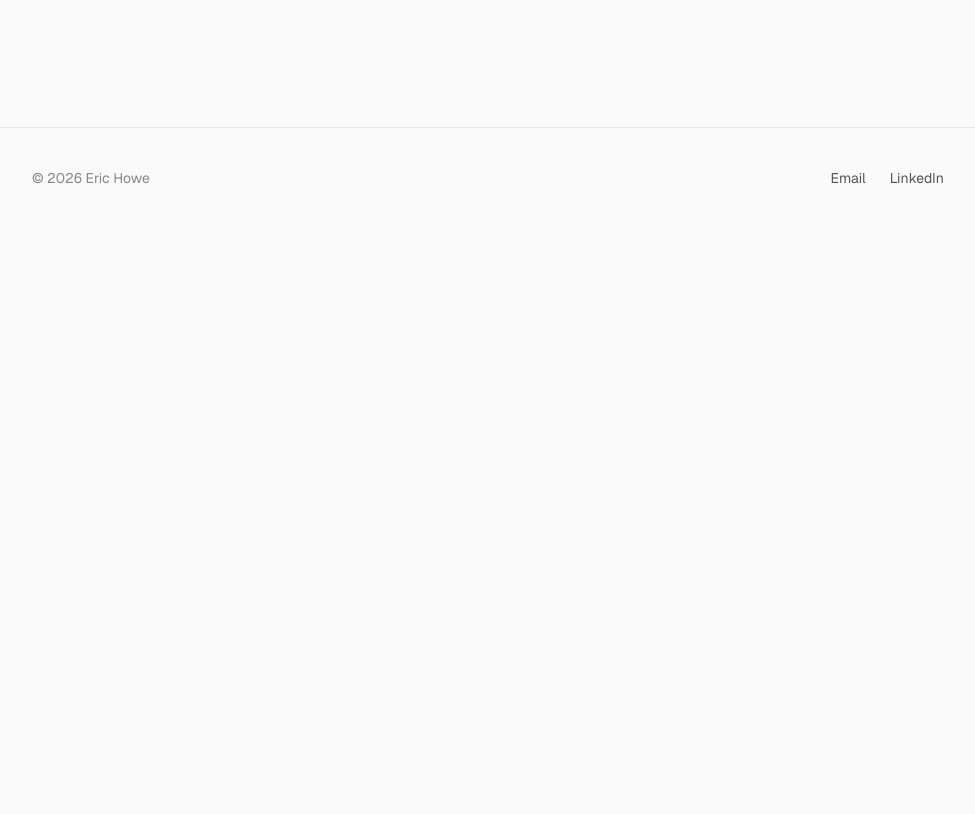
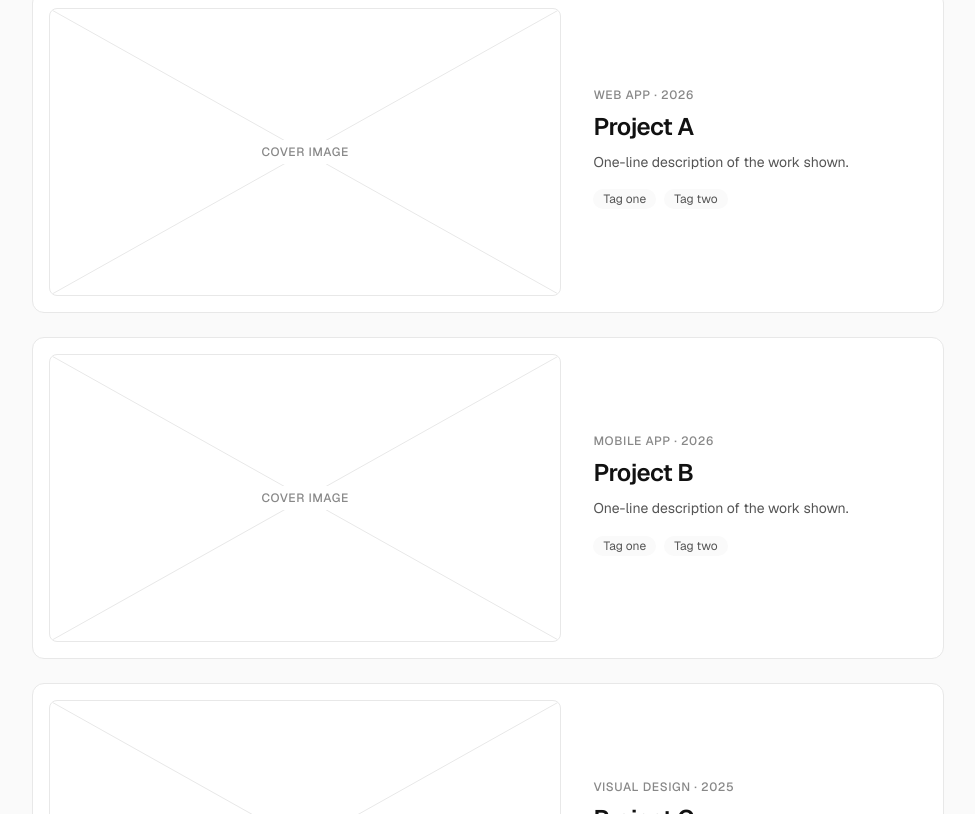
Before and after one commit to erichowedesign/Portfolio, a Next.js app: page / in a window 1280 px wide. Shown: the part 1066-1880 px from the top of the page, without its empty margins (152-1127 px from the left). Before the commit the page ends 1294 px from the top, so only its background shows below. Built offline with nearby package versions, Linux system fonts and the light colour scheme.

Commit message:
Add six public light project cards to home page
Co-authored-by: Cursor <cursoragent@cursor.com>

```diff
--- a/src/app/page.tsx
+++ b/src/app/page.tsx
@@ -1,7 +1,7 @@
 import Link from "next/link";
 import { collections, getCollectionProjects, siteConfig } from "@/data/projects";
 import { CollectionCard } from "@/components/CollectionCard";
-import { ProjectSections } from "@/components/ProjectSections";
+import { ProjectWideCard } from "@/components/ProjectWideCard";
 
 export default function HomePage() {
   return (
@@ -35,7 +35,7 @@ export default function HomePage() {
         </div>
       </section>
 
-      <section id="work" className="mx-auto max-w-wide px-6 pb-16">
+      <section id="work" className="mx-auto max-w-wide px-6 pb-20">
         <h2 className="mb-8 text-sm font-medium uppercase tracking-wider text-ink-faint">
           Work
         </h2>
@@ -43,10 +43,11 @@ export default function HomePage() {
           {collections.map((collection) => (
             <CollectionCard key={collection.slug} collection={collection} />
           ))}
+          {getCollectionProjects(undefined).map((project) => (
+            <ProjectWideCard key={project.slug} project={project} />
+          ))}
         </div>
       </section>
-
-      <ProjectSections projects={getCollectionProjects(undefined)} />
     </>
   );
 }
--- a/src/components/CollectionCard.tsx
+++ b/src/components/CollectionCard.tsx
@@ -1,6 +1,5 @@
-import Link from "next/link";
 import { getCollectionProjects, type Collection } from "@/data/projects";
-import { ImagePlaceholder } from "@/components/ImagePlaceholder";
+import { WideCard } from "@/components/WideCard";
 
 export function CollectionCard({ collection }: { collection: Collection }) {
   const projects = getCollectionProjects(collection.slug);
@@ -8,31 +7,25 @@ export function CollectionCard({ collection }: { collection: Collection }) {
   const projectCount = projects.length - caseStudyCount;
 
   return (
-    <Link
+    <WideCard
       href={`/${collection.slug}`}
-      className="group grid gap-6 rounded-xl border border-surface-border bg-surface-card p-4 transition hover:border-ink/20 hover:shadow-sm sm:grid-cols-[3fr_2fr] sm:items-center"
-    >
-      <ImagePlaceholder slot={collection.cover} />
-      <div className="px-2 pb-2 sm:pr-6">
+      cover={collection.cover}
+      eyebrow={collection.period}
+      title={collection.title}
+      summary={collection.summary}
+      badge={
         <p className="mb-3 inline-flex items-center gap-1.5 rounded-full border border-surface-border px-2.5 py-1 text-xs font-medium text-ink-muted">
           <LockIcon />
           Password protected
         </p>
-        <p className="mb-2 text-xs font-medium uppercase tracking-wider text-ink-faint">
-          {collection.period}
-        </p>
-        <h3 className="mb-2 text-2xl font-semibold tracking-tight text-ink group-hover:text-accent">
-          {collection.title}
-        </h3>
-        <p className="mb-4 text-sm leading-relaxed text-ink-muted">
-          {collection.summary}
-        </p>
+      }
+      footer={
         <p className="text-sm text-ink-faint">
           {caseStudyCount} case {caseStudyCount === 1 ? "study" : "studies"} ·{" "}
           {projectCount} {projectCount === 1 ? "project" : "projects"}
         </p>
-      </div>
-    </Link>
+      }
+    />
   );
 }
 
--- /dev/null
+++ b/src/components/ProjectWideCard.tsx
@@ -0,0 +1,26 @@
+import { projectHref, type Project } from "@/data/projects";
+import { WideCard } from "@/components/WideCard";
+
+export function ProjectWideCard({ project }: { project: Project }) {
+  return (
+    <WideCard
+      href={projectHref(project)}
+      cover={project.cover}
+      eyebrow={`${project.category} · ${project.year}`}
+      title={project.title}
+      summary={project.summary}
+      footer={
+        <div className="flex flex-wrap gap-2">
+          {project.tags.map((tag) => (
+            <span
+              key={tag}
+              className="rounded-full bg-surface px-2.5 py-0.5 text-xs text-ink-muted"
+            >
+              {tag}
+            </span>
+          ))}
+        </div>
+      }
+    />
+  );
+}
--- /dev/null
+++ b/src/components/WideCard.tsx
@@ -0,0 +1,35 @@
+import Link from "next/link";
+import type { ImageSlot } from "@/data/projects";
+import { ImagePlaceholder } from "@/components/ImagePlaceholder";
+
+type Props = {
+  href: string;
+  cover: ImageSlot;
+  eyebrow: string;
+  title: string;
+  summary: string;
+  badge?: React.ReactNode;
+  footer?: React.ReactNode;
+};
+
+export function WideCard({ href, cover, eyebrow, title, summary, badge, footer }: Props) {
+  return (
+    <Link
+      href={href}
+      className="group grid gap-6 rounded-xl border border-surface-border bg-surface-card p-4 transition hover:border-ink/20 hover:shadow-sm sm:grid-cols-[3fr_2fr] sm:items-center"
+    >
+      <ImagePlaceholder slot={{ ...cover, aspect: "video" }} />
+      <div className="px-2 pb-2 sm:pr-6">
+        {badge}
+        <p className="mb-2 text-xs font-medium uppercase tracking-wider text-ink-faint">
+          {eyebrow}
+        </p>
+        <h3 className="mb-2 text-2xl font-semibold tracking-tight text-ink group-hover:text-accent">
+          {title}
+        </h3>
+        <p className="mb-4 text-sm leading-relaxed text-ink-muted">{summary}</p>
+        {footer}
+      </div>
+    </Link>
+  );
+}
--- a/src/data/projects.ts
+++ b/src/data/projects.ts
@@ -174,6 +174,60 @@ const galleryDescription = [
   "A short description of the project: what it is, who it was for, and what you contributed. Two or three sentences.",
 ];
 
+const galleryLayouts: Record<string, ImageSlot[][]> = {
+  web: [
+    [{ label: "Hero image", aspect: "wide" }],
+    [
+      { label: "Screen", aspect: "landscape" },
+      { label: "Screen", aspect: "landscape" },
+    ],
+    [{ label: "Full-width image", aspect: "video" }],
+  ],
+  mobile: [
+    [{ label: "Hero image", aspect: "video" }],
+    [
+      { label: "Mobile screen", aspect: "portrait" },
+      { label: "Mobile screen", aspect: "portrait" },
+      { label: "Mobile screen", aspect: "portrait" },
+    ],
+  ],
+  visual: [
+    [{ label: "Hero image", aspect: "wide" }],
+    [
+      { label: "Detail", aspect: "square" },
+      { label: "Detail", aspect: "square" },
+      { label: "Detail", aspect: "square" },
+    ],
+    [{ label: "Full-width image", aspect: "video", caption: "Optional caption" }],
+  ],
+};
+
+function lightProject(
+  slug: string,
+  title: string,
+  category: string,
+  year: string,
+  layout: keyof typeof galleryLayouts,
+): GalleryProject {
+  return {
+    kind: "gallery",
+    slug,
+    title,
+    category,
+    year,
+    summary: "One-line description of the work shown.",
+    tags: ["Tag one", "Tag two"],
+    cover: { label: "Cover image", aspect: "video" },
+    meta: [
+      { label: "Type", value: category },
+      { label: "Year", value: year },
+      { label: "Tools", value: "Figma" },
+    ],
+    description: galleryDescription,
+    gallery: galleryLayouts[layout],
+  };
+}
+
 export const projects: Project[] = [
   {
     kind: "case-study",
@@ -288,6 +342,12 @@ export const projects: Project[] = [
       [{ label: "Full-width image", aspect: "video" }],
     ],
   },
+  lightProject("project-a", "Project A", "Web app", "2026", "web"),
+  lightProject("project-b", "Project B", "Mobile app", "2026", "mobile"),
+  lightProject("project-c", "Project C", "Visual design", "2025", "visual"),
+  lightProject("project-d", "Project D", "Web app", "2025", "web"),
+  lightProject("project-e", "Project E", "Mobile app", "2024", "mobile"),
+  lightProject("project-f", "Project F", "Concept", "2024", "visual"),
 ];
 
 export const nikeCollection: Collection = {
```
